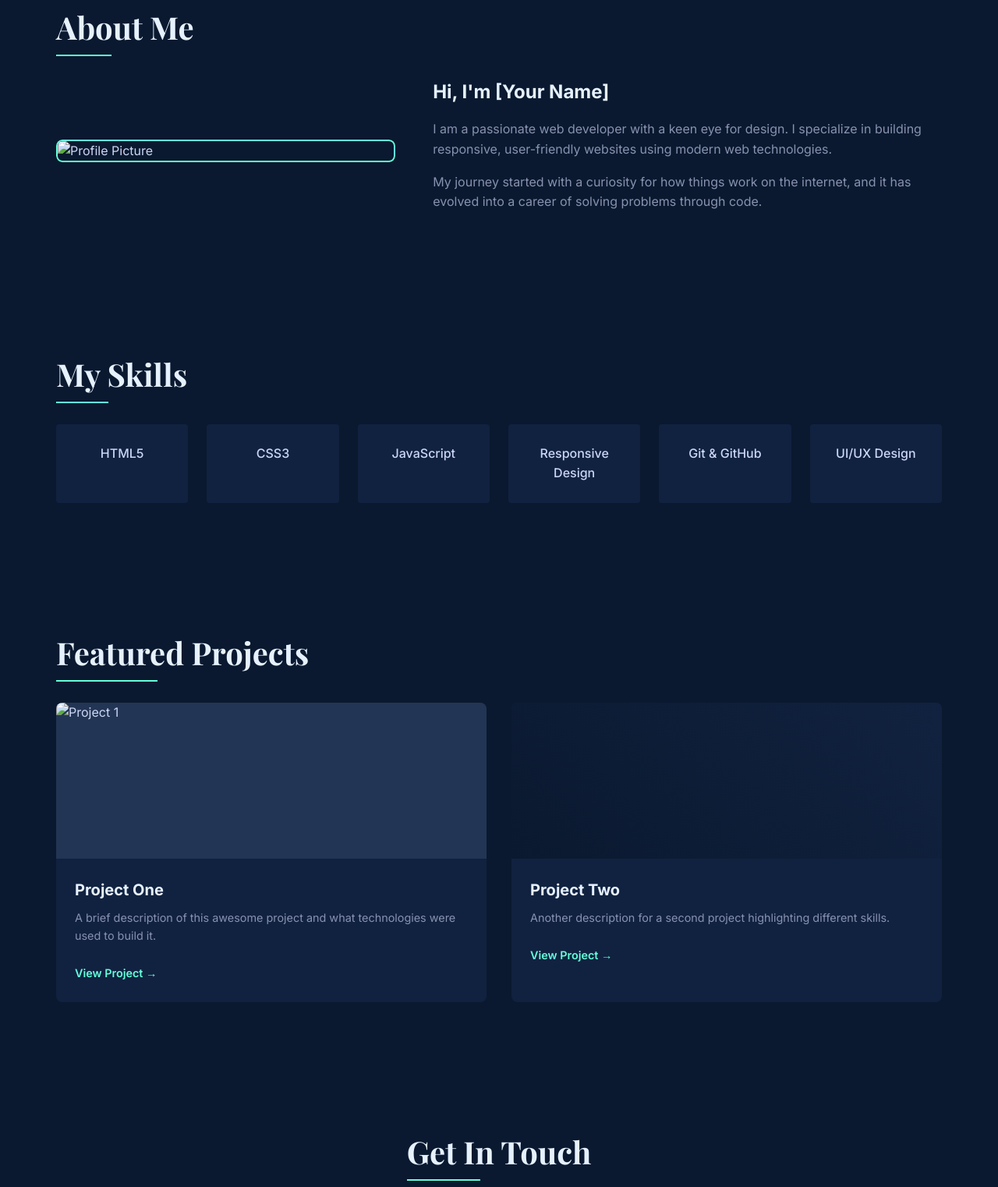
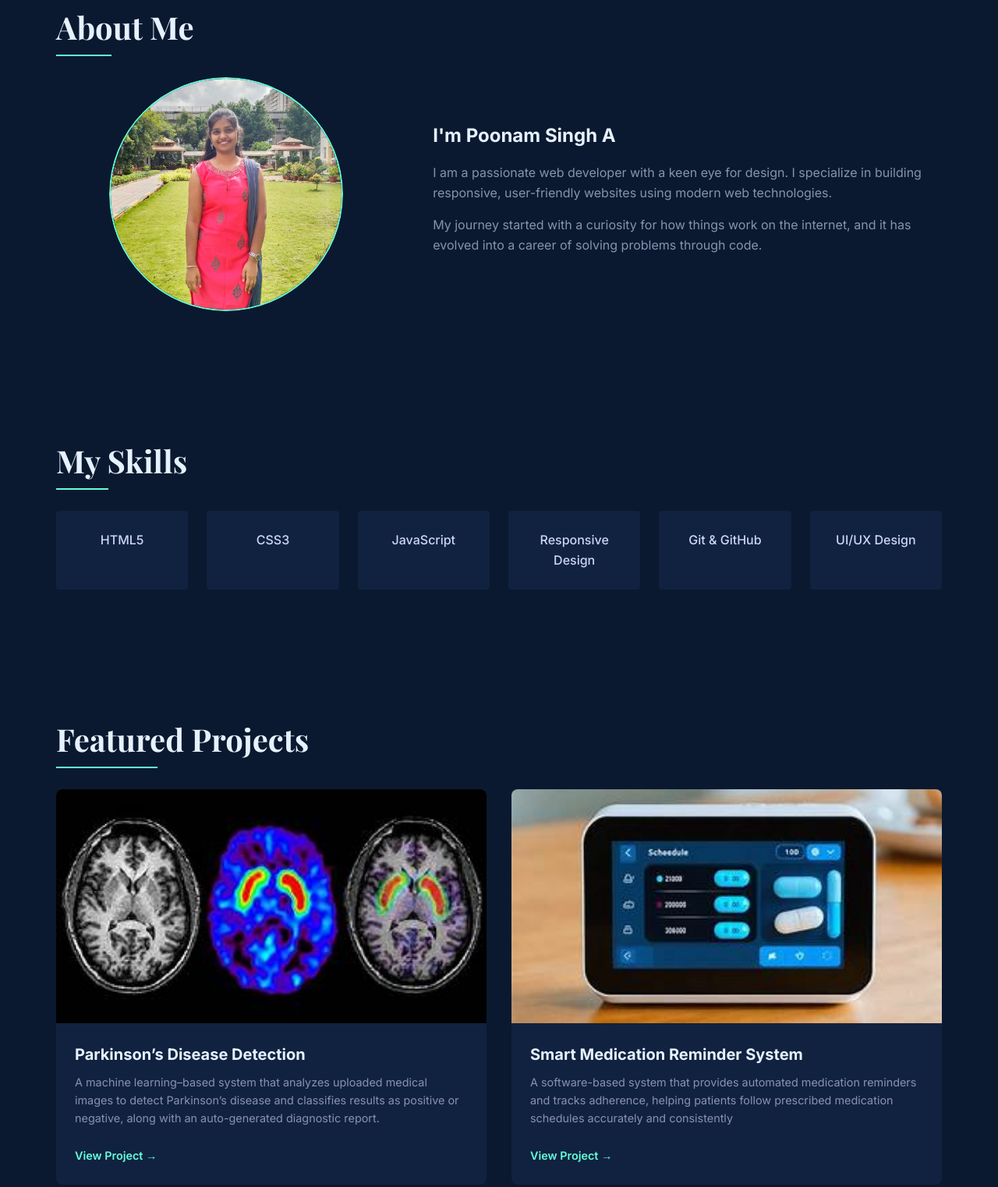
Before and after one commit to poonam0321/week1-portfolio, a plain HTML site: page index.html in a window 1280 px wide. Shown: the part 909-2431 px from the top of the page at 78% size. Drawn offline with nearby package versions, Linux system fonts and the light colour scheme.

Commit message:
updated style

```diff
--- a/css/style.css
+++ b/css/style.css
@@ -1,4 +1,3 @@
-/* Reset & Base */
 *,
 *::before,
 *::after {
@@ -186,16 +185,20 @@ img {
 
 .about-image {
     position: relative;
-    border-radius: var(--radius-md);
+    border-radius: 50%;
     overflow: hidden;
+    width: 300px;
+    margin: 0 auto;
+    aspect-ratio: 1 / 1;
 }
 
 .profile-img {
     width: 100%;
-    height: auto;
-    border-radius: var(--radius-md);
+    height: 100%;
+    border-radius: 50%;
     border: 2px solid var(--color-accent);
     /* Temporary stylistic border */
+    object-fit: cover;
     transition: var(--transition);
 }
 
@@ -256,14 +259,14 @@ img {
 }
 
 .project-image {
-    height: 200px;
+    height: 300px;
     background-color: #233554;
     overflow: hidden;
 }
 
 .project-image img {
     width: 100%;
-    height: 100%;
+    height: 300px;
     object-fit: cover;
     transition: var(--transition);
 }
--- a/index.html
+++ b/index.html
@@ -57,10 +57,10 @@
                 <h2 class="section-title">About Me</h2>
                 <div class="about-content">
                     <div class="about-image">
-                        <img src="images/profile.jpg" alt="Profile Picture" class="profile-img">
+                        <img src="images/profile.jpeg" alt="Profile Picture" class="profile-img">
                     </div>
                     <div class="about-text">
-                        <h3>Hi, I'm [Your Name]</h3>
+                        <h3>I'm Poonam Singh A</h3>
                         <p>I am a passionate web developer with a keen eye for design. I specialize in building responsive, user-friendly websites using modern web technologies.</p>
                         <p>My journey started with a curiosity for how things work on the internet, and it has evolved into a career of solving problems through code.</p>
                     </div>
@@ -102,22 +102,24 @@
                 <div class="projects-grid">
                     <article class="project-card">
                         <div class="project-image">
-                            <img src="images/project1.jpg" alt="Project 1">
+                            <img src="images/project1.jpeg" alt="Project 1">
                         </div>
                         <div class="project-info">
-                            <h3>Project One</h3>
-                            <p>A brief description of this awesome project and what technologies were used to build it.</p>
+                            <h3>Parkinson’s Disease Detection </h3>
+                            <p>A machine learning–based system that analyzes uploaded medical images to detect Parkinson’s
+                               disease and classifies results as positive or negative, along with an auto-generated diagnostic report.</p>
                             <a href="#" class="project-link">View Project &rarr;</a>
                         </div>
                     </article>
                     <article class="project-card">
                         <div class="project-image">
-                            <!-- Placeholder for project 2 -->
+                            <img src="images/project2.jpeg" alt="Project 2">
                             <div class="placeholder-img"></div>
                         </div>
                         <div class="project-info">
-                            <h3>Project Two</h3>
-                            <p>Another description for a second project highlighting different skills.</p>
+                            <h3>Smart Medication Reminder System</h3>
+                            <p>A software-based system that provides automated medication reminders and tracks adherence,
+                                helping patients follow prescribed medication schedules accurately and consistently </p>
                             <a href="#" class="project-link">View Project &rarr;</a>
                         </div>
                     </article>
```
Also changed, not shown: images/profile.jpeg (added), images/project1.jpeg (added), images/project2.jpeg (added).
